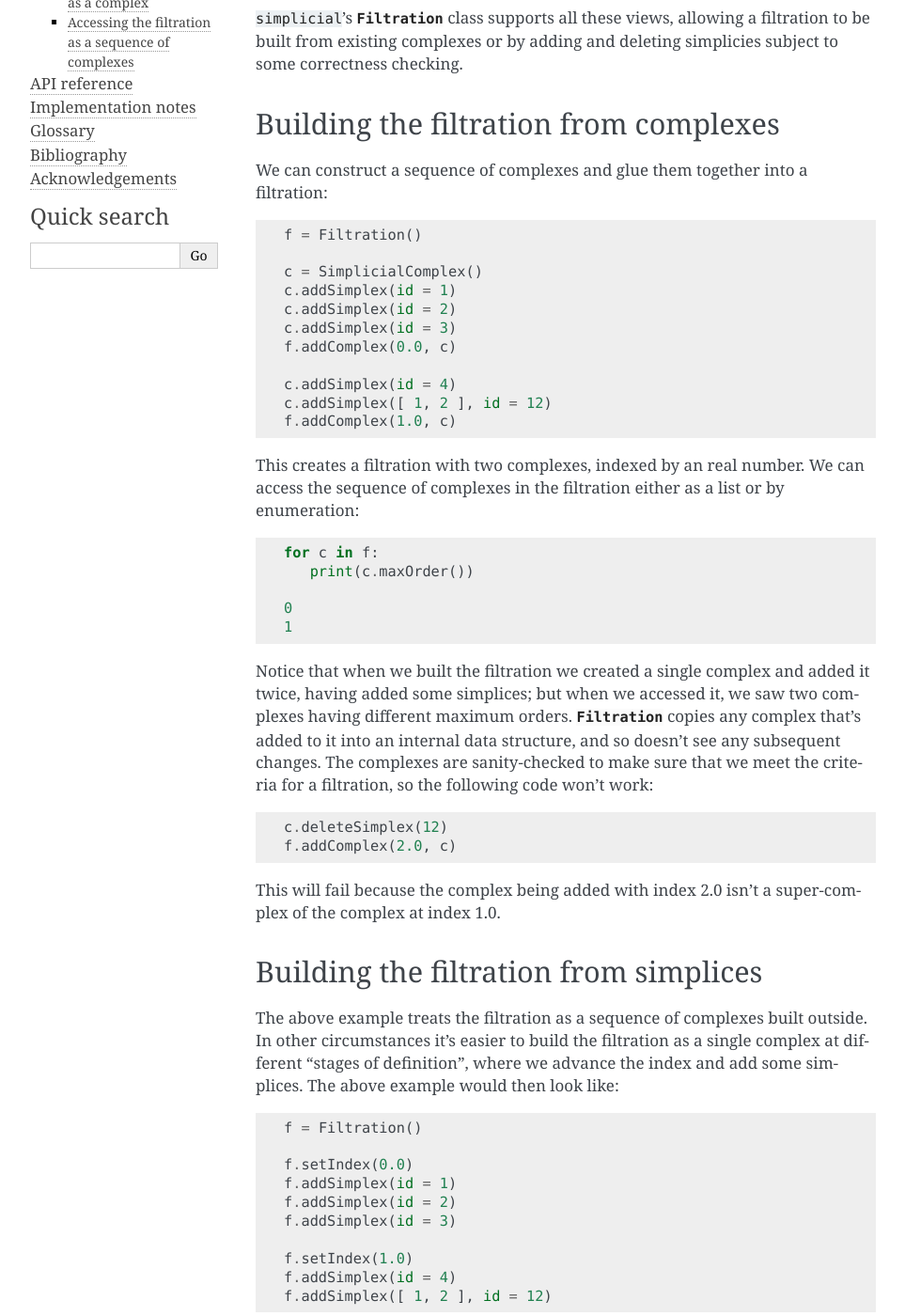
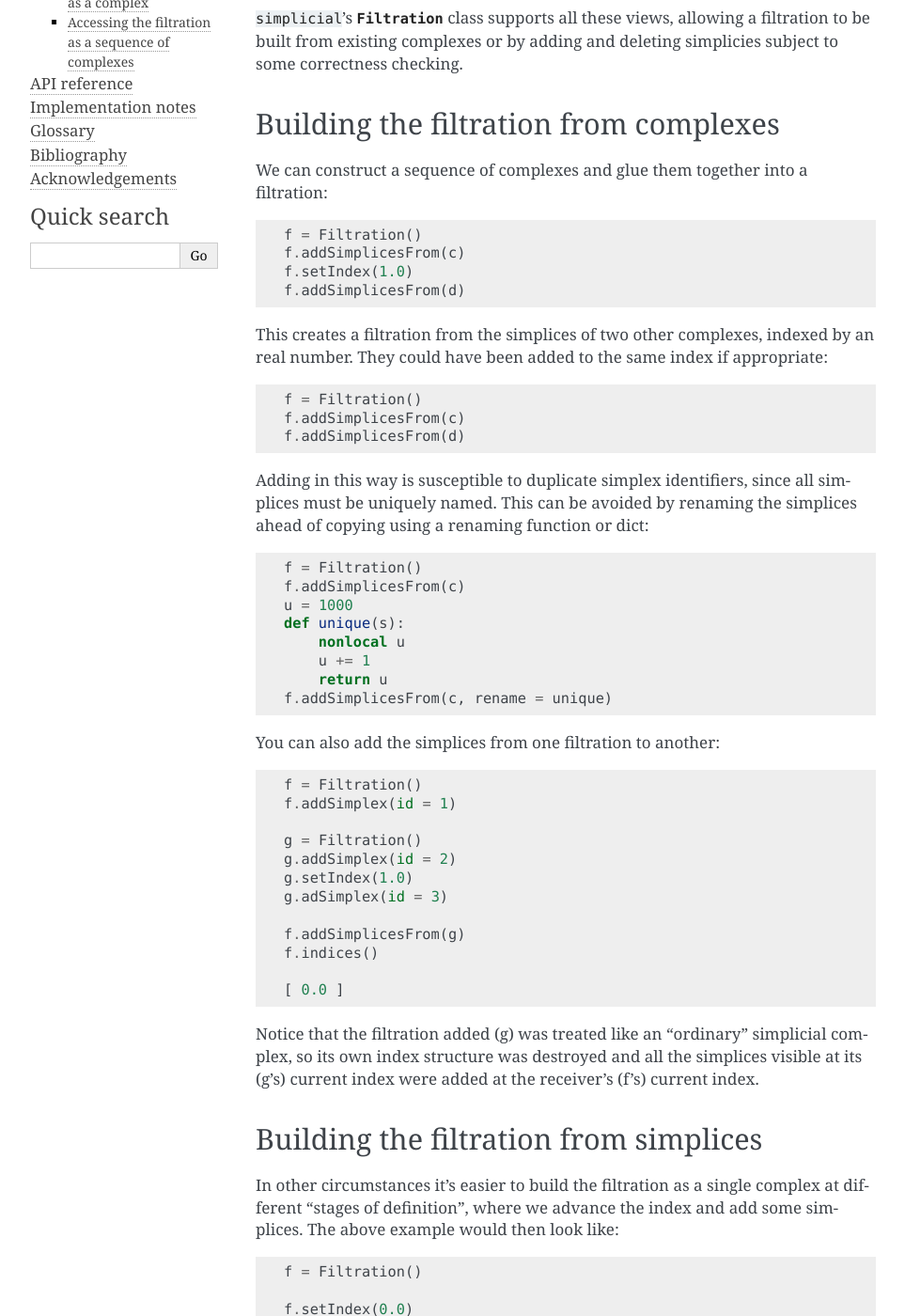
Before and after one commit to simoninireland/simplicial, a Sphinx documentation site: the page built from doc/tutorial/filtrations.rst, in a window 1280 px wide and 1400 px high, scrolled down 433 px. Shown: the whole window at 94% size, without its empty margins (148-1111 px from the left). Built offline with Sphinx 7.4.7, drawn with Linux system fonts in a browser that asks for light colours; some of the changed text lies outside the part shown.

Commit message:
Added relabelling, made more robust

```diff
--- a/doc/tutorial/filtrations.rst
+++ b/doc/tutorial/filtrations.rst
@@ -35,49 +35,59 @@ We can construct a sequence of complexes and glue them together into a filtratio
 .. code-block:: python
 
     f = Filtration()
+    f.addSimplicesFrom(c)
+    f.setIndex(1.0)
+    f.addSimplicesFrom(d)
 
-    c = SimplicialComplex()
-    c.addSimplex(id = 1)
-    c.addSimplex(id = 2)
-    c.addSimplex(id = 3)
-    f.addComplex(0.0, c)
-
-    c.addSimplex(id = 4)
-    c.addSimplex([ 1, 2 ], id = 12)
-    f.addComplex(1.0, c)
-
-This creates a filtration with two complexes, indexed by an real number. We can
-access the sequence of complexes in the filtration either as a list or by
-enumeration:
+This creates a filtration from the simplices of two other complexes, indexed
+by an real number. They could have been added to the same index if appropriate:
 
 .. code-block:: python
 
-    for c in f:
-       print(c.maxOrder())
+    f = Filtration()
+    f.addSimplicesFrom(c)
+    f.addSimplicesFrom(d)
 
-    0
-    1
-
-Notice that when we built the filtration we created a single complex and added it
-twice, having added some simplices; but when we accessed it, we saw two complexes
-having different maximum orders. :class:`Filtration` copies any complex that's
-added to it into an internal data structure, and so doesn't see any subsequent
-changes. The complexes are sanity-checked to make sure that we meet the criteria
-for a filtration, so the following code won't work:
+Adding in this way is susceptible to duplicate simplex identifiers, since all
+simplices must be uniquely named. This can be avoided by renaming the simplices
+ahead of copying using a renaming function or dict:
 
 .. code-block:: python
 
-    c.deleteSimplex(12)
-    f.addComplex(2.0, c)
+    f = Filtration()
+    f.addSimplicesFrom(c)
+    u = 1000
+    def unique(s):
+        nonlocal u
+        u += 1
+        return u
+    f.addSimplicesFrom(c, rename = unique)
 
-This will fail because the complex being added with index 2.0 isn't a super-complex
-of the complex at index 1.0.
+You can also add the simplices from one filtration to another:
+
+.. code-block:: python
+
+    f = Filtration()
+    f.addSimplex(id = 1)
+
+    g = Filtration()
+    g.addSimplex(id = 2)
+    g.setIndex(1.0)
+    g.adSimplex(id = 3)
+
+    f.addSimplicesFrom(g)
+    f.indices()
+
+    [ 0.0 ]
+
+Notice that the filtration added (g) was treated like an "ordinary" simplicial complex,
+so its own index structure was destroyed and all the simplices visible at its (g's)
+current index were added at the receiver's (f's) current index.
 
 
 Building the filtration from simplices
 --------------------------------------
 
-The above example treats the filtration as a sequence of complexes built outside.
 In other circumstances it's easier to build the filtration as a single complex
 at different "stages of definition", where we advance the index and add some
 simplices. The above example would then look like:
@@ -151,14 +161,14 @@ even if the higher-order simplices appear at a later index:
 
     False
 
-where the simplex 12 has been deleted along with the simplex in its basis. This
-ensures that the filtration respects its inclusion rules.
+where the simplex 12 has been deleted when the simplex 1 from its basis disappeared.
+This ensures that the filtration respects its inclusion rules.
 
 
 Accessing the filtration as a sequence of complexes
 ---------------------------------------------------
 
-You can extract a copy of the filtration at any index value:
+You can extract a snapshot of the filtration at any index value:
 
 .. code-block:: python
 
```
Also changed, not shown: 4 other files.
